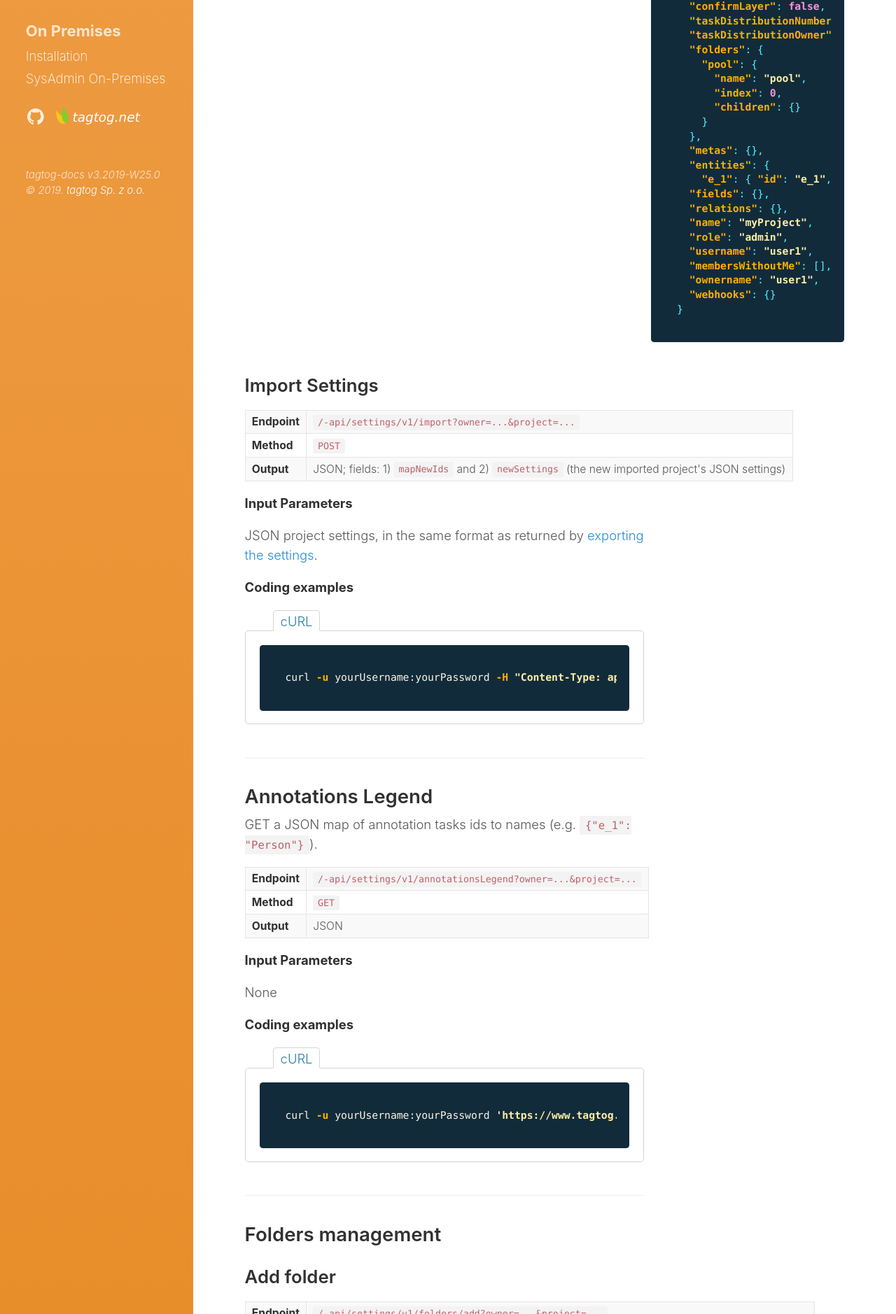
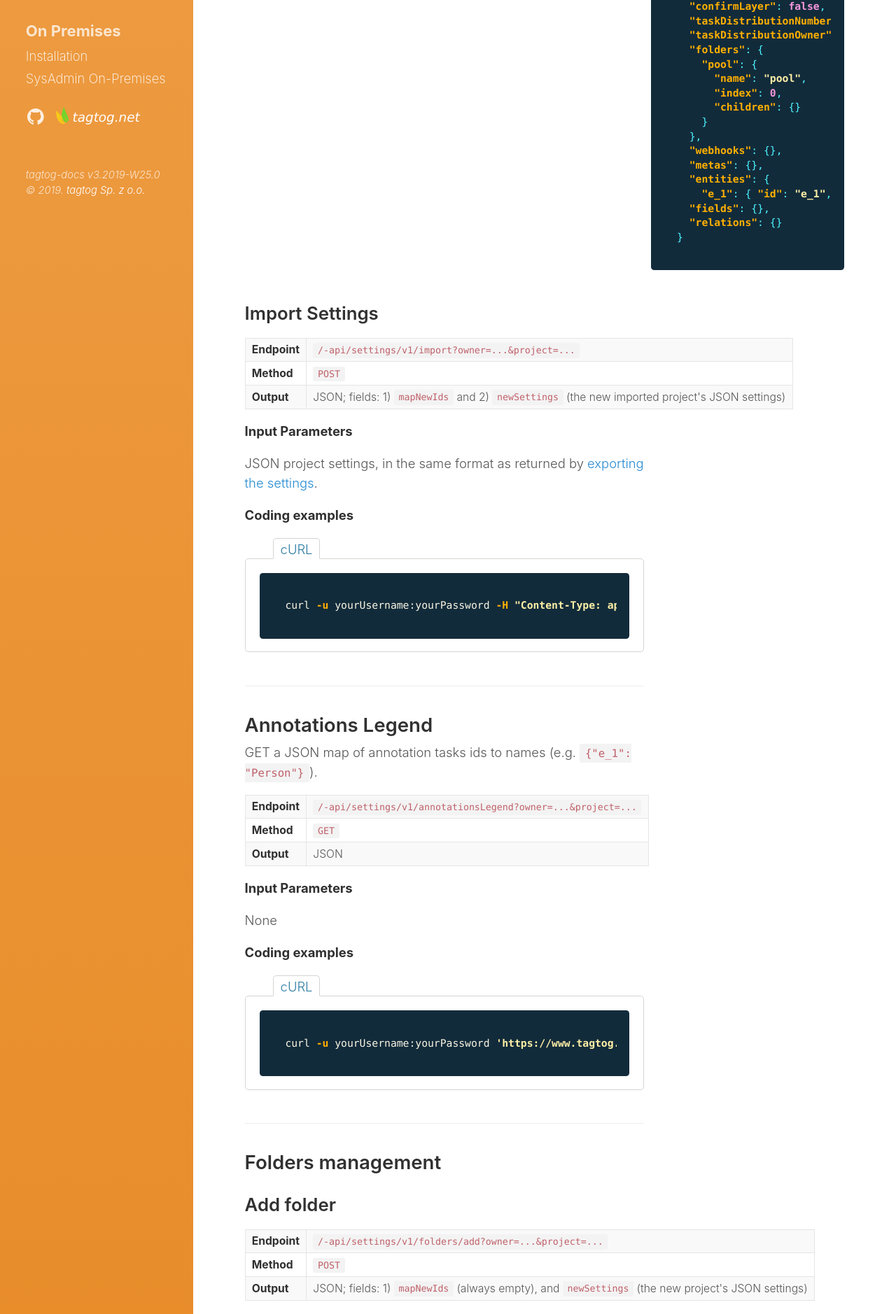
Before and after one commit to tagtogorg/tagtog-doc, a Jekyll site: the page built from API_settings_v1.md, in a window 1280 px wide. Shown: the part 1182-3060 px from the top of the page at 70% size. Built offline with Jekyll 4.4.1, drawn with Linux system fonts in a browser that asks for light colours; nearby versions of some CDN libraries; some of the changed text lies outside the part shown.

Commit message:
Fix export settings response example

````diff
--- a/API_settings_v1.md
+++ b/API_settings_v1.md
@@ -100,17 +100,12 @@ curl -u yourUsername:yourPassword '{{ page.api_document_url }}/export{{ page.man
       "children": {}
     }
   },
+  "webhooks": {},
   "metas": {},
   "entities": {
     "e_1": { "id": "e_1", "name": "risk", "oldnames": [], "description": "Risk assessment", "color": "#28c72d", "fields": {}, "normalizations": {} } },
   "fields": {},
-  "relations": {},
-  "name": "myProject",
-  "role": "admin",
-  "username": "user1",
-  "membersWithoutMe": [],
-  "ownername": "user1",
-  "webhooks": {}
+  "relations": {}
 }
 ```
   </div>
````
